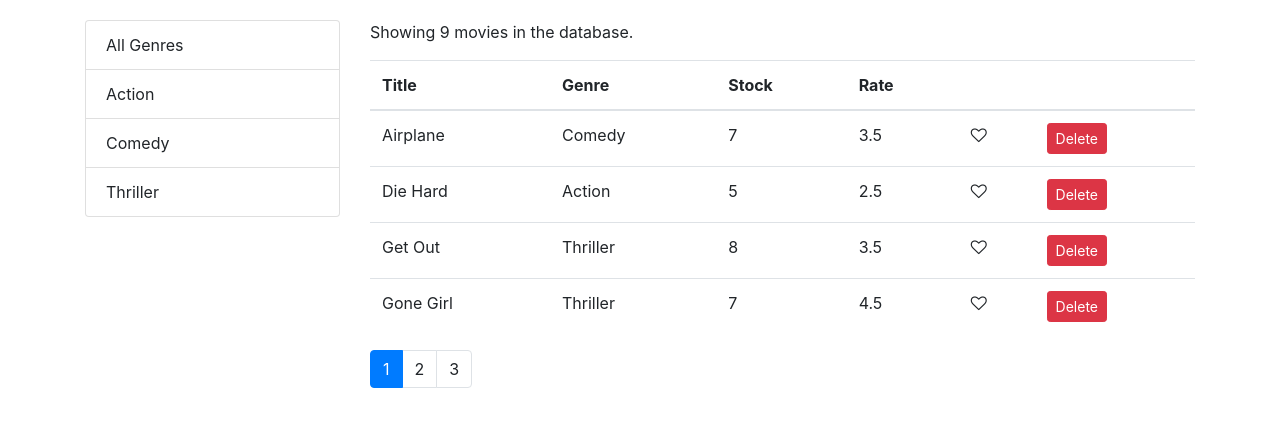
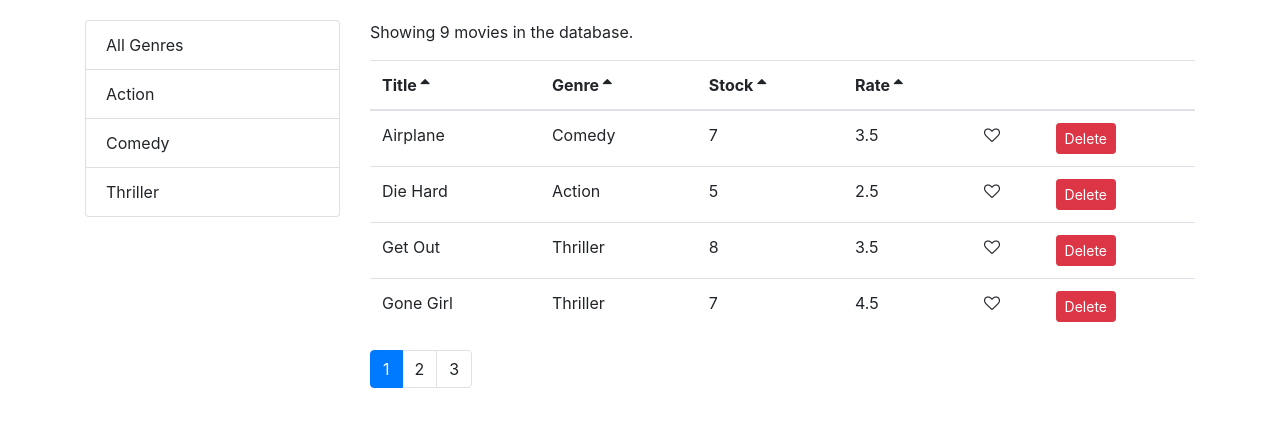
Before and after one commit to Poojaaaa/Vidly, a React (Create React App) app: page / in a window 1280 px wide. Shown: the top 426 px of the page. Built offline with nearby package versions, Linux system fonts and the light colour scheme.

Commit message:
Sorting - Adding the Sort Icon

```diff
--- a/src/components/common/tableHeader.jsx
+++ b/src/components/common/tableHeader.jsx
@@ -16,16 +16,24 @@ class TableHeader extends Component {
     this.props.onSort(sortColumn);
   };
 
+  renderSortIcon = column => {
+    const { sortColumn } = this.props;
+    if (column.key) return null;
+    if (sortColumn.order === "asc") return <i className="fa fa-sort-asc" />;
+    return <i className="fa fa-sort-desc" />;
+  };
+
   render() {
     return (
       <thead>
         <tr>
           {this.props.columns.map(column => (
             <th
+              className="clickable"
               key={column.path || column.key}
               onClick={() => this.raiseSort(column.path)}
             >
-              {column.label}
+              {column.label} {this.renderSortIcon(column)}
             </th>
           ))}
         </tr>
--- a/src/index.css
+++ b/src/index.css
@@ -3,3 +3,7 @@ body {
   padding: 20px 0 0 0;
   font-family: sans-serif;
 }
+
+.clickable {
+  cursor: pointer;
+}
```
